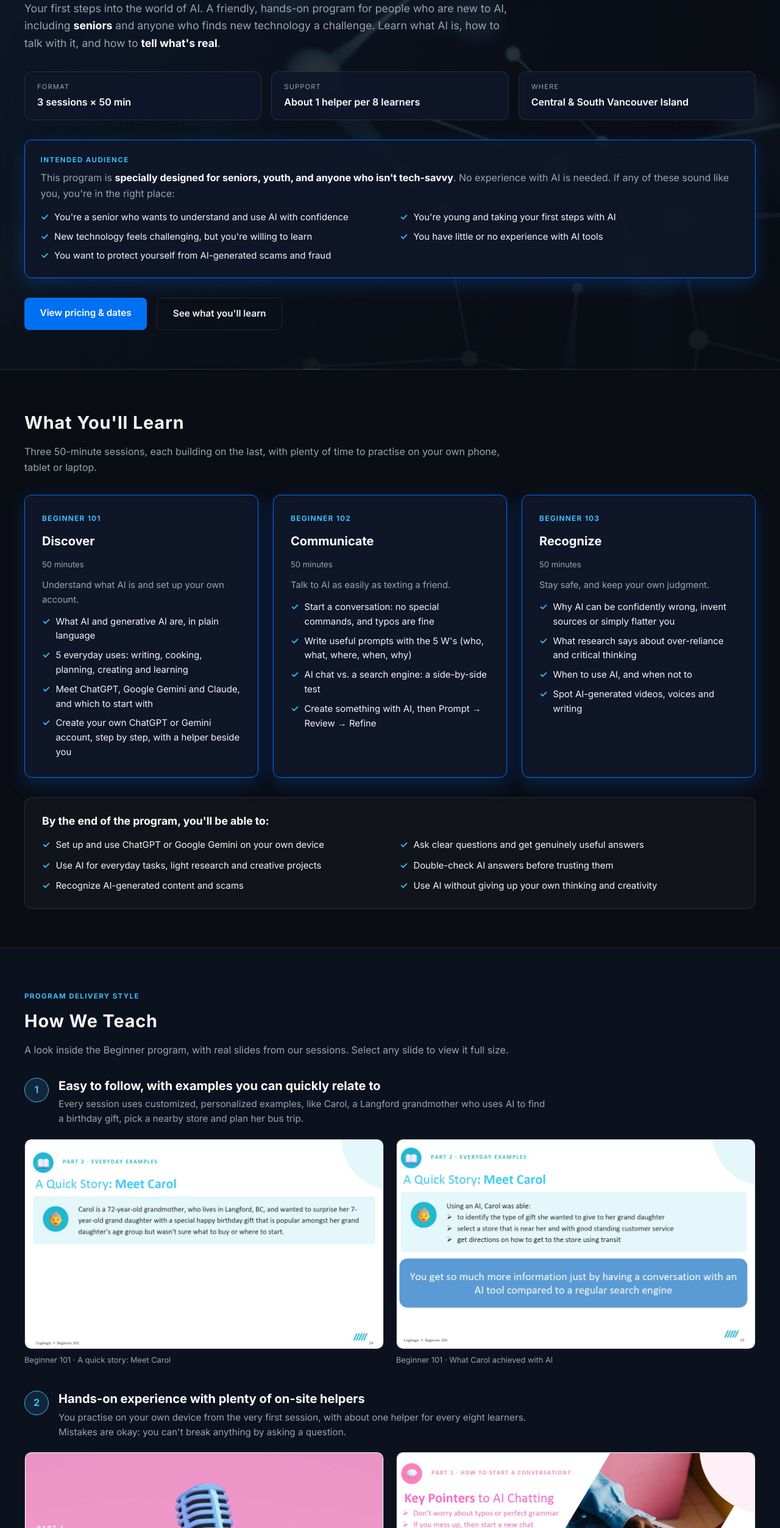
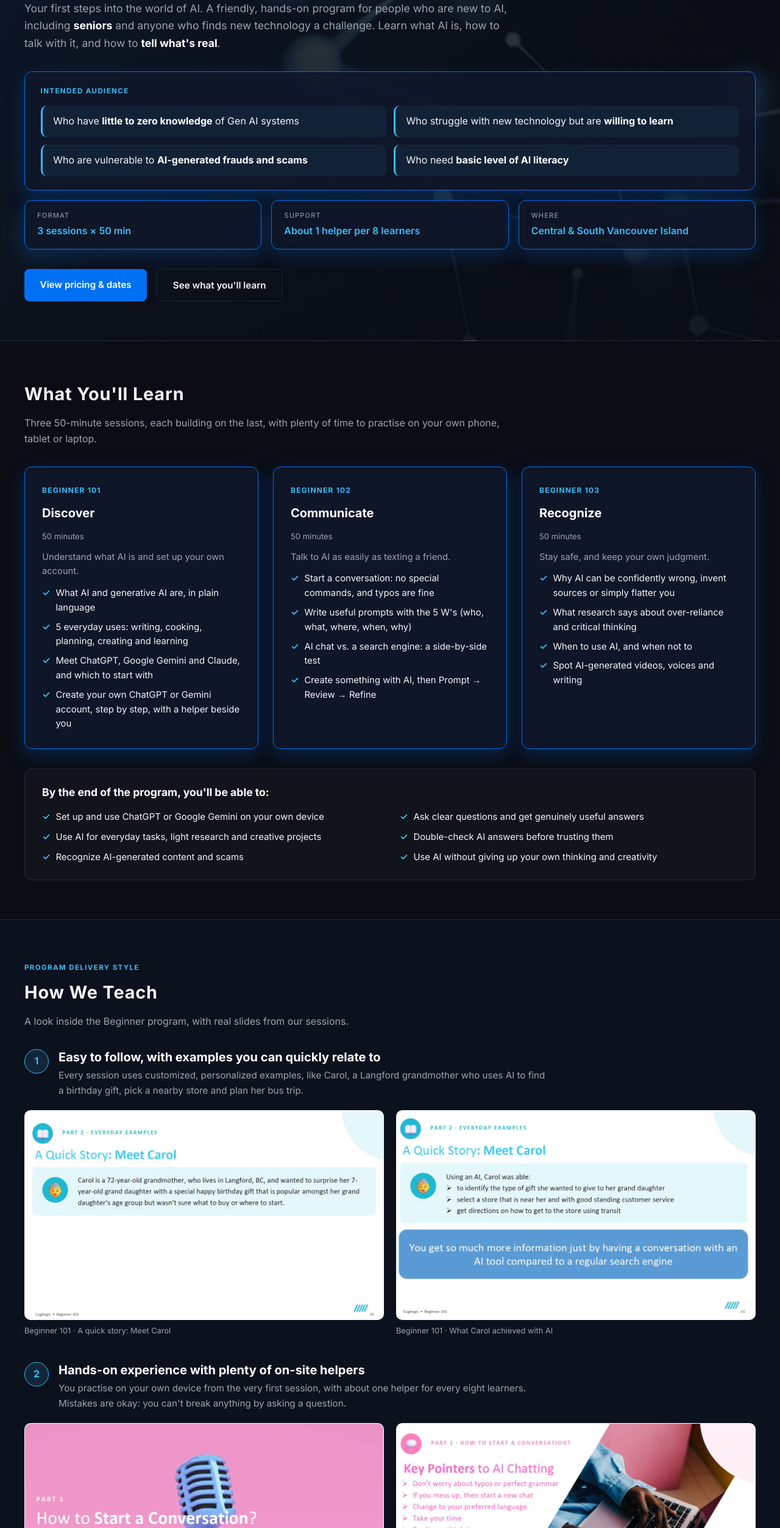
Before and after one commit to cogaegis/cogaegis.github.io, a plain HTML site: page ai-training-beginners.html in a window 1280 px wide. Shown: the part 293-2798 px from the top of the page at 61% size. Drawn offline with Linux system fonts and the light colour scheme.

Commit message:
Update ai-training-beginners.html

```diff
--- a/ai-training-beginners.html
+++ b/ai-training-beginners.html
@@ -187,21 +187,21 @@
         <span class="level-tag">Beginner Level · No Experience Needed</span>
         <h1>Beginner AI Literacy Program</h1>
         <p class="course-lead">Your first steps into the world of AI. A friendly, hands-on program for people who are new to AI, including <strong class="key-phrase">seniors</strong> and anyone who finds new technology a challenge. Learn what AI is, how to talk with it, and how to <strong class="key-phrase">tell what&#39;s real</strong>.</p>
-        <div class="facts facts-3">
-        <div class="fact"><div class="fact-label">Format</div><div class="fact-value">3 sessions × 50 min</div></div>
-        <div class="fact"><div class="fact-label">Support</div><div class="fact-value">About 1 helper per 8 learners</div></div>
-        <div class="fact"><div class="fact-label">Where</div><div class="fact-value">Central &amp; South Vancouver Island</div></div>
-        </div>
+
         <div class="audience-box">
           <h2 class="audience-title">Intended Audience</h2>
-          <p>This program is <strong class="key-phrase">specially designed for seniors, youth, and anyone who isn&#39;t tech-savvy</strong>. No experience with AI is needed. If any of these sound like you, you&#39;re in the right place:</p>
-          <ul class="check-list">
-            <li>You&#39;re a senior who wants to understand and use AI with confidence</li>
-            <li>You&#39;re young and taking your first steps with AI</li>
-            <li>New technology feels challenging, but you&#39;re willing to learn</li>
-            <li>You have little or no experience with AI tools</li>
-            <li>You want to protect yourself from AI-generated scams and fraud</li>
+
+          <ul class="audience-list">
+            <li>Who have <strong>little to zero knowledge</strong> of Gen AI systems</li>
+            <li>Who struggle with new technology but are <strong>willing to learn</strong></li>
+            <li>Who are vulnerable to <strong>AI-generated frauds and scams</strong></li>
+            <li>Who need <strong>basic level of AI literacy</strong></li>
           </ul>
+        </div>
+        <div class="facts facts-3">
+        <div class="fact highlight"><div class="fact-label">Format</div><div class="fact-value">3 sessions × 50 min</div></div>
+        <div class="fact highlight"><div class="fact-label">Support</div><div class="fact-value">About 1 helper per 8 learners</div></div>
+        <div class="fact highlight"><div class="fact-label">Where</div><div class="fact-value">Central &amp; South Vancouver Island</div></div>
         </div>
         <div class="hero-actions">
           <a class="btn btn-primary" href="#pricing">View pricing &amp; dates</a>
@@ -272,7 +272,7 @@
       <div class="container">
         <span class="story-tag">Program Delivery Style</span>
         <h2 style="margin-top:0.4rem;">How We Teach</h2>
-        <p class="section-intro">A look inside the Beginner program, with real slides from our sessions. Select any slide to view it full size.</p>
+        <p class="section-intro">A look inside the Beginner program, with real slides from our sessions.</p>
         <div class="delivery-list">
         <div class="delivery-item">
           <div class="delivery-head">
@@ -284,11 +284,11 @@
           </div>
           <div class="delivery-slides">
             <figure class="slide">
-              <a href="images/beg1-web.jpg" target="_blank" rel="noopener"><img src="images/beg1-web.jpg" alt="Beginner 101 slide introducing Carol, a 72-year-old grandmother in Langford looking for a birthday gift" loading="lazy" width="1200" height="700"></a>
+              <img src="images/beg1-web.jpg" alt="Beginner 101 slide introducing Carol, a 72-year-old grandmother in Langford looking for a birthday gift" loading="lazy" width="1200" height="700">
               <figcaption>Beginner 101 · A quick story: Meet Carol</figcaption>
             </figure>
             <figure class="slide">
-              <a href="images/beg2-web.jpg" target="_blank" rel="noopener"><img src="images/beg2-web.jpg" alt="Beginner 101 slide listing how AI helped Carol choose a gift, a store and transit directions" loading="lazy" width="1200" height="700"></a>
+              <img src="images/beg2-web.jpg" alt="Beginner 101 slide listing how AI helped Carol choose a gift, a store and transit directions" loading="lazy" width="1200" height="700">
               <figcaption>Beginner 101 · What Carol achieved with AI</figcaption>
             </figure>
           </div>
@@ -303,11 +303,11 @@
           </div>
           <div class="delivery-slides">
             <figure class="slide">
-              <a href="images/beg3-web.jpg" target="_blank" rel="noopener"><img src="images/beg3-web.jpg" alt="Beginner 102 slide: How to start a conversation, just pretend you are texting a person" loading="lazy" width="1200" height="700"></a>
+              <img src="images/beg3-web.jpg" alt="Beginner 102 slide: How to start a conversation, just pretend you are texting a person" loading="lazy" width="1200" height="700">
               <figcaption>Beginner 102 · How to start a conversation</figcaption>
             </figure>
             <figure class="slide">
-              <a href="images/beg4-web.jpg" target="_blank" rel="noopener"><img src="images/beg4-web.jpg" alt="Beginner 102 slide with key pointers to AI chatting, such as not worrying about typos and taking your time" loading="lazy" width="1200" height="700"></a>
+              <img src="images/beg4-web.jpg" alt="Beginner 102 slide with key pointers to AI chatting, such as not worrying about typos and taking your time" loading="lazy" width="1200" height="700">
               <figcaption>Beginner 102 · Key pointers to AI chatting</figcaption>
             </figure>
           </div>
@@ -322,11 +322,11 @@
           </div>
           <div class="delivery-slides">
             <figure class="slide">
-              <a href="images/beg5-web.jpg" target="_blank" rel="noopener"><img src="images/beg5-web.jpg" alt="Beginner 103 slide showing a scale of information sources from credible to not credible" loading="lazy" width="1200" height="700"></a>
+              <img src="images/beg5-web.jpg" alt="Beginner 103 slide showing a scale of information sources from credible to not credible" loading="lazy" width="1200" height="700">
               <figcaption>Beginner 103 · Risk 1: AI can be confidently incorrect</figcaption>
             </figure>
             <figure class="slide">
-              <a href="images/beg6-web.jpg" target="_blank" rel="noopener"><img src="images/beg6-web.jpg" alt="Beginner 103 slide with AI-generated images of a polar bear rescue used as a detection example" loading="lazy" width="1200" height="700"></a>
+              <img src="images/beg6-web.jpg" alt="Beginner 103 slide with AI-generated images of a polar bear rescue used as a detection example" loading="lazy" width="1200" height="700">
               <figcaption>Beginner 103 · Why detecting AI content matters</figcaption>
             </figure>
           </div>
@@ -362,9 +362,9 @@
             <li>Sessions run with at least 10 registrations; if the minimum isn&#39;t met, we postpone and refund you in full</li>
             <li>Registering for a parent or grandparent? You can book on their behalf</li>
           </ul>
+              <span class="price-back-hint">Tap anywhere to close</span>
               <div class="price-actions">
                 <button type="button" class="btn btn-primary" data-open="schedule-dialog">See sessions &amp; reserve</button>
-                <button type="button" class="flip-back">← Back</button>
               </div>
             </div>
           </div>
@@ -391,9 +391,9 @@
             <li>All three sessions can also be delivered in three separate visits or one half-day visit</li>
             <li>Ask about repeat-booking discounts</li>
           </ul>
+              <span class="price-back-hint">Tap anywhere to close</span>
               <div class="price-actions">
                 <button type="button" class="btn btn-primary" data-open="demo-dialog">Book a free demo</button>
-                <button type="button" class="flip-back">← Back</button>
               </div>
             </div>
           </div>
```
